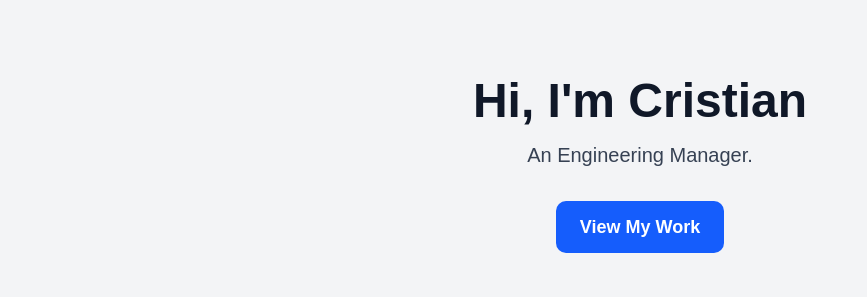
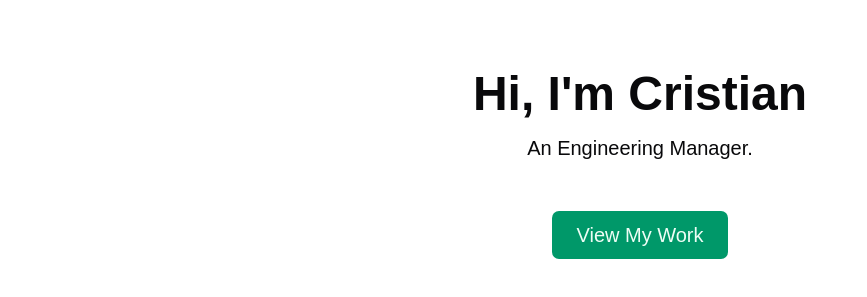
Before and after one commit to ccioanca/Blueprints, a React (Vite) app: page / in a window 1280 px wide. Shown: the part 295-592 px from the top of the page, without its empty margins (0-867 px from the left). Built offline with nearby package versions, Linux system fonts and the light colour scheme.

Commit message:
Small styling.

```diff
--- a/src/components/Hero.tsx
+++ b/src/components/Hero.tsx
@@ -1,12 +1,15 @@
+import { Button } from '@/components/ui/button';
 import React from 'react';
 
 const Hero = () => {
   return (
-    <section id="hero" className="h-screen w-screen bg-gray-100 flex items-center justify-center">
+    <section id="hero" className="h-screen flex items-center justify-center">
       <div className="text-center">
-        <h2 className="text-5xl font-extrabold text-gray-900 mb-4">Hi, I'm Cristian</h2>
-        <p className="text-xl text-gray-700">An Engineering Manager.</p>
-        <button className="mt-8 px-6 py-3 bg-blue-600 text-white text-lg font-semibold rounded-lg hover:bg-blue-700 transition duration-300">View My Work</button>
+        <h2 className="text-5xl font-extrabold mb-4">Hi, I'm Cristian</h2>
+        <p className="text-xl pb-12">An Engineering Manager.</p>
+        <Button size={"xl"} className='dark:text-gray-100'>
+          View My Work
+        </Button>
       </div>
     </section>
   );
```
